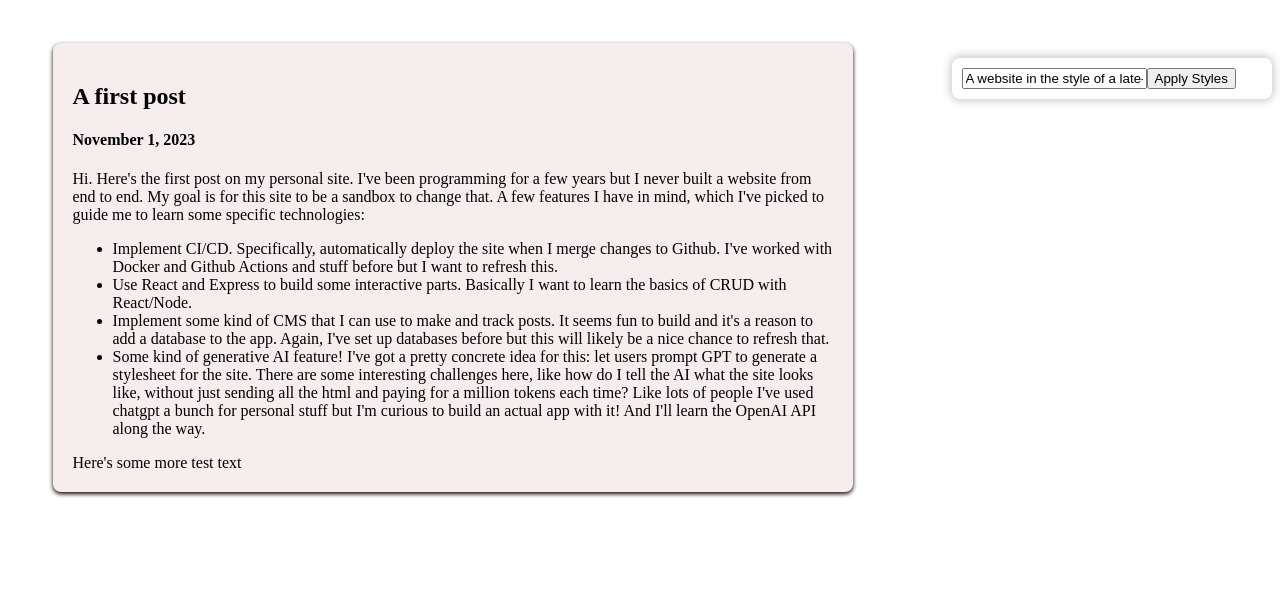
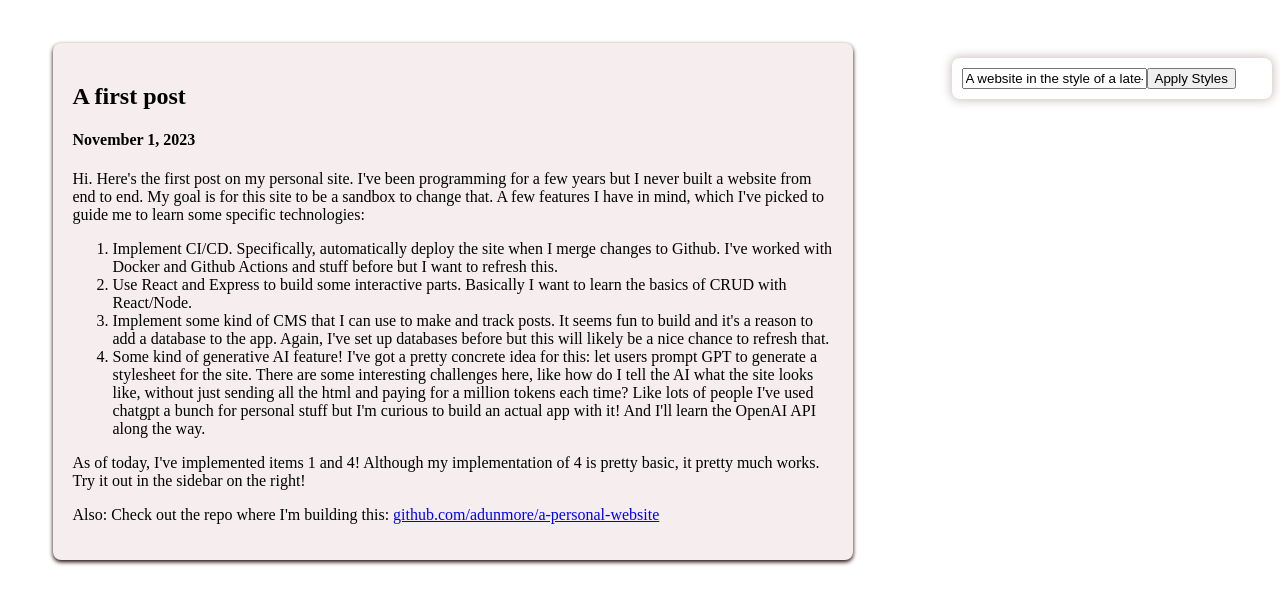
Before and after one commit to adunmore/a-personal-website, a React app in the folder client/: page / in a window 1280 px wide. Shown: the top 604 px of the page. Built offline with nearby package versions, Linux system fonts and the light colour scheme.

Commit message:
Another tweak to initial content

```diff
--- a/client/src/App.tsx
+++ b/client/src/App.tsx
@@ -14,7 +14,7 @@ export default function App() {
 
                         My goal is for this site to be a sandbox to change that. A few features I have in mind, which I've picked to guide me to learn some specific technologies:
                     </p>
-                    <ul>
+                    <ol>
                         <li>
                             Implement CI/CD. Specifically, automatically deploy the site when I merge changes to Github. I've worked with Docker and Github Actions and stuff before but I want to refresh this.
                         </li>
@@ -29,8 +29,13 @@ export default function App() {
 
                             Like lots of people I've used chatgpt a bunch for personal stuff but I'm curious to build an actual app with it! And I'll learn the OpenAI API along the way.
                         </li>
-                    </ul>
-                    Here's some more test text
+                    </ol>
+                    <p>
+                        As of today, I've implemented items 1 and 4! Although my implementation of 4 is pretty basic, it pretty much works. Try it out in the sidebar on the right!
+                    </p>
+                    <p>
+                        Also: Check out the repo where I'm building this: <a href='http://github.com/adunmore/a-personal-website'>github.com/adunmore/a-personal-website</a>
+                    </p>
                 </section>
             </main>
             <div className="sidebar">
```
